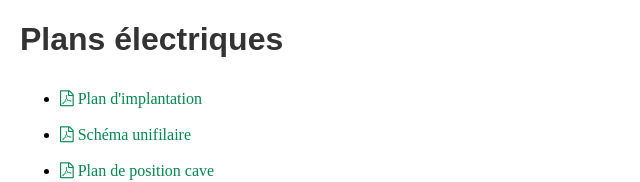
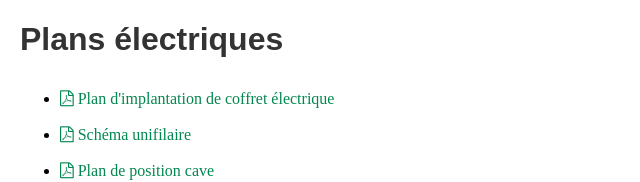
Before and after one commit to shemajean/PLANS-ELECTRIQUES, a plain HTML site: page index.html in a window 1280 px wide. Shown: the top 182 px of the page, without its empty margins (0-640 px from the left). Drawn offline with Linux system fonts and the light colour scheme.

Commit message:
Update index.html

```diff
--- a/index.html
+++ b/index.html
@@ -27,7 +27,7 @@
   <body>
     <h1>Plans électriques</h1>
     <ul>
-      <li><a class="fa fa-file-pdf-o" style="color:rgb(3, 135, 80)" href="Files/Plan_implantation.pdf"> Plan d'implantation</a></li>
+      <li><a class="fa fa-file-pdf-o" style="color:rgb(3, 135, 80)" href="Files/Plan_implantation.pdf"> Plan d'implantation de coffret électrique</a></li>
       <li><a class="fa fa-file-pdf-o" style="color:rgb(3, 135, 80)" href="Files/Plan_unifilaire.pdf"> Schéma unifilaire</a></li>
       <li><a class="fa fa-file-pdf-o" style="color:rgb(3, 135, 80)" href="Files/Plan_de_position_cave.pdf"> Plan de position cave</a></li>
       <li><a class="fa fa-file-pdf-o" style="color:rgb(3, 135, 80)" href="Files/Plan_de_position_rdc.pdf"> Plan de position rez-de-chaussée</a></li>
```
